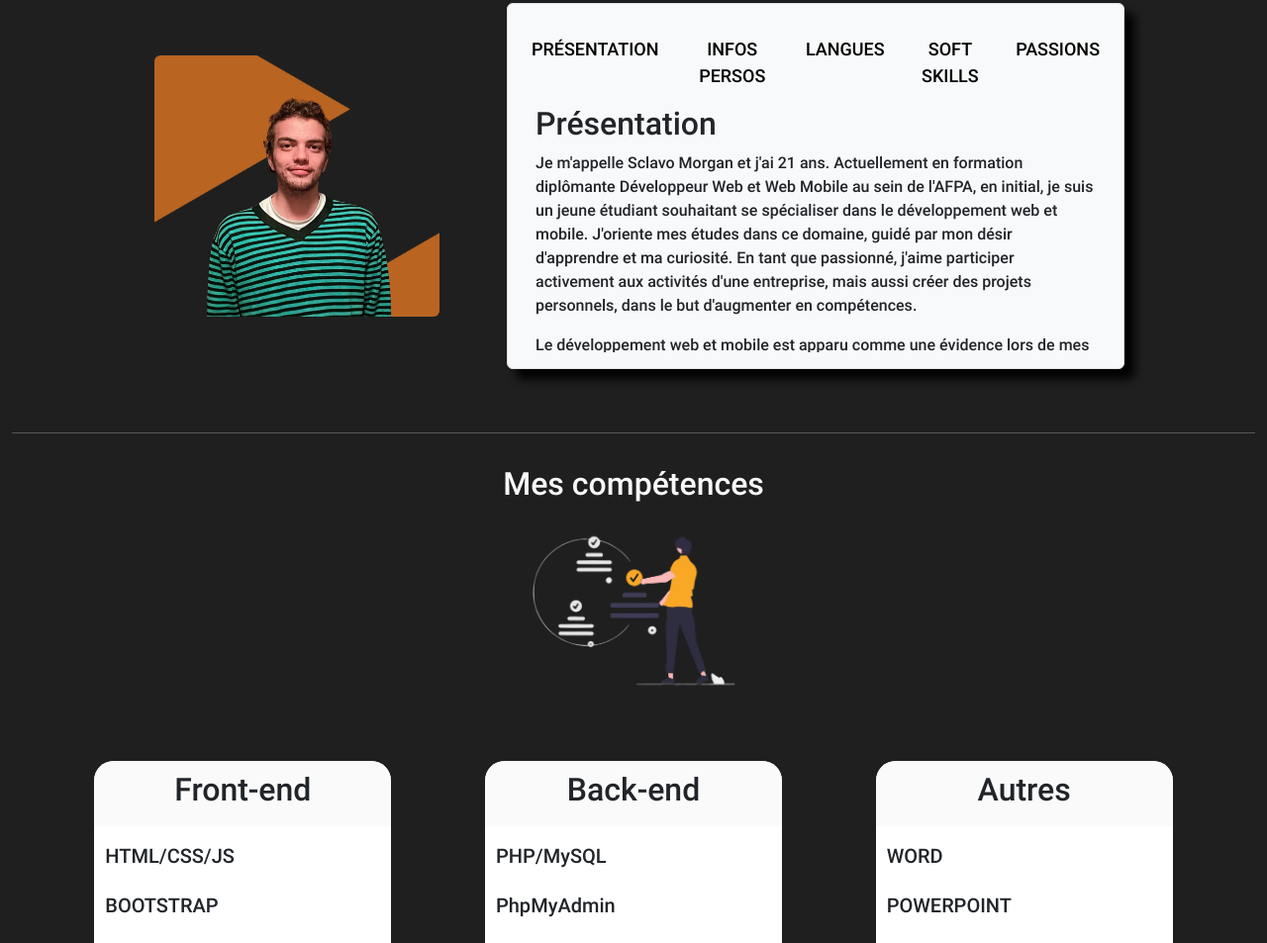
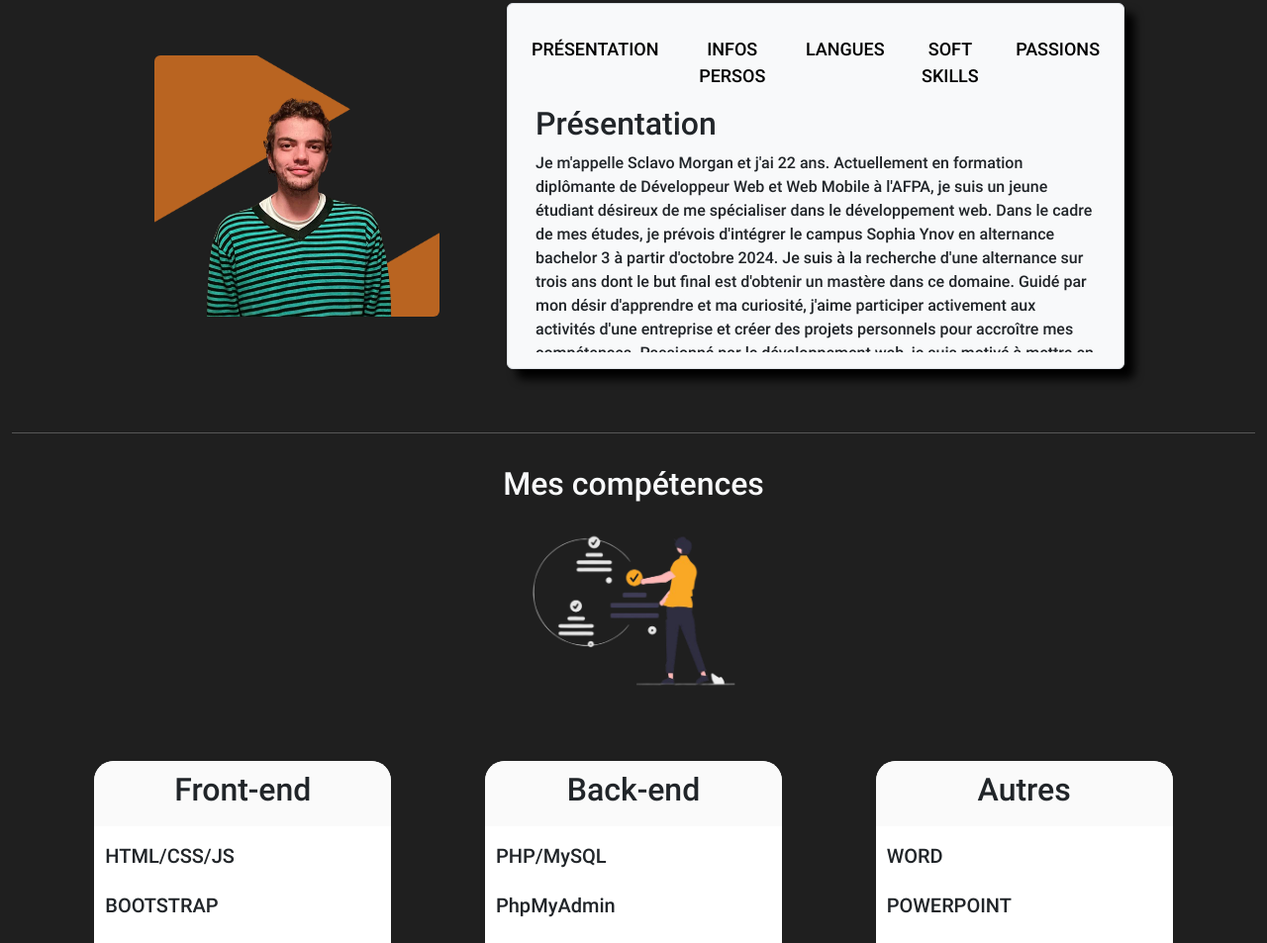
Before and after one commit to ElChip21/Portfolio, a plain HTML site: page index.html in a window 1280 px wide. Shown: the part 907-1860 px from the top of the page at 99% size. Drawn offline with nearby package versions, Linux system fonts and the light colour scheme.

Commit message:
Update index.html

```diff
--- a/index.html
+++ b/index.html
@@ -117,8 +117,9 @@
                 <div class="content fixed-height" id="presentationContent">
                   <h2>Présentation</h2>
                   <p>
-                    Je m'appelle Sclavo Morgan et j'ai 21 ans. Actuellement en formation diplômante Développeur Web et Web Mobile au sein de l'AFPA, en initial, je suis un jeune étudiant souhaitant se spécialiser dans le développement web et mobile. J'oriente mes études dans ce domaine, guidé par mon désir d'apprendre et ma curiosité. En tant que passionné, j'aime participer activement aux activités d'une entreprise, mais aussi créer des projets personnels, dans le but d'augmenter en compétences.</p>
+Je m'appelle Sclavo Morgan et j'ai 22 ans. Actuellement en formation diplômante de Développeur Web et Web Mobile à l'AFPA, je suis un jeune étudiant désireux de me spécialiser dans le développement web. Dans le cadre de mes études, je prévois d'intégrer le campus Sophia Ynov en alternance bachelor 3 à partir d'octobre 2024. Je suis à la recherche d'une alternance sur trois ans dont le but final est d'obtenir un mastère dans ce domaine.
 
+Guidé par mon désir d'apprendre et ma curiosité, j'aime participer activement aux activités d'une entreprise et créer des projets personnels pour accroître mes compétences. Passionné par le développement web, je suis motivé à mettre en pratique mes connaissances et à progresser dans ma carrière professionnelle.
                     <p>Le développement web et mobile est apparu comme une évidence lors de mes formations, car en effet j'ai dejà effectué une formation PHP/MySQL au sein du GRETA.
 
                     Si vous souhaitez en apprendre plus sur moi, ou me contacter, n'hésitez plus, vous pouvez explorer ce site ou <a href="CV MORGAN.pdf">télécharger mon CV !</a>
```
